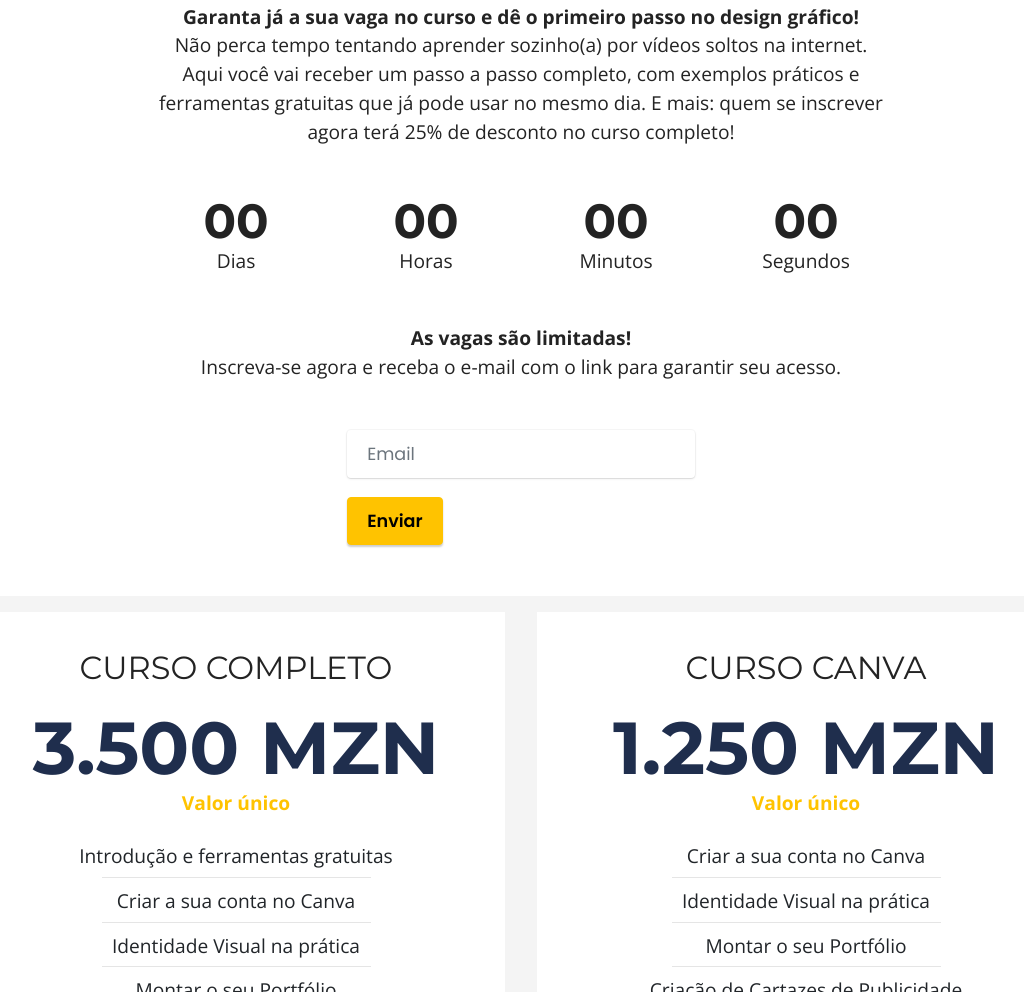
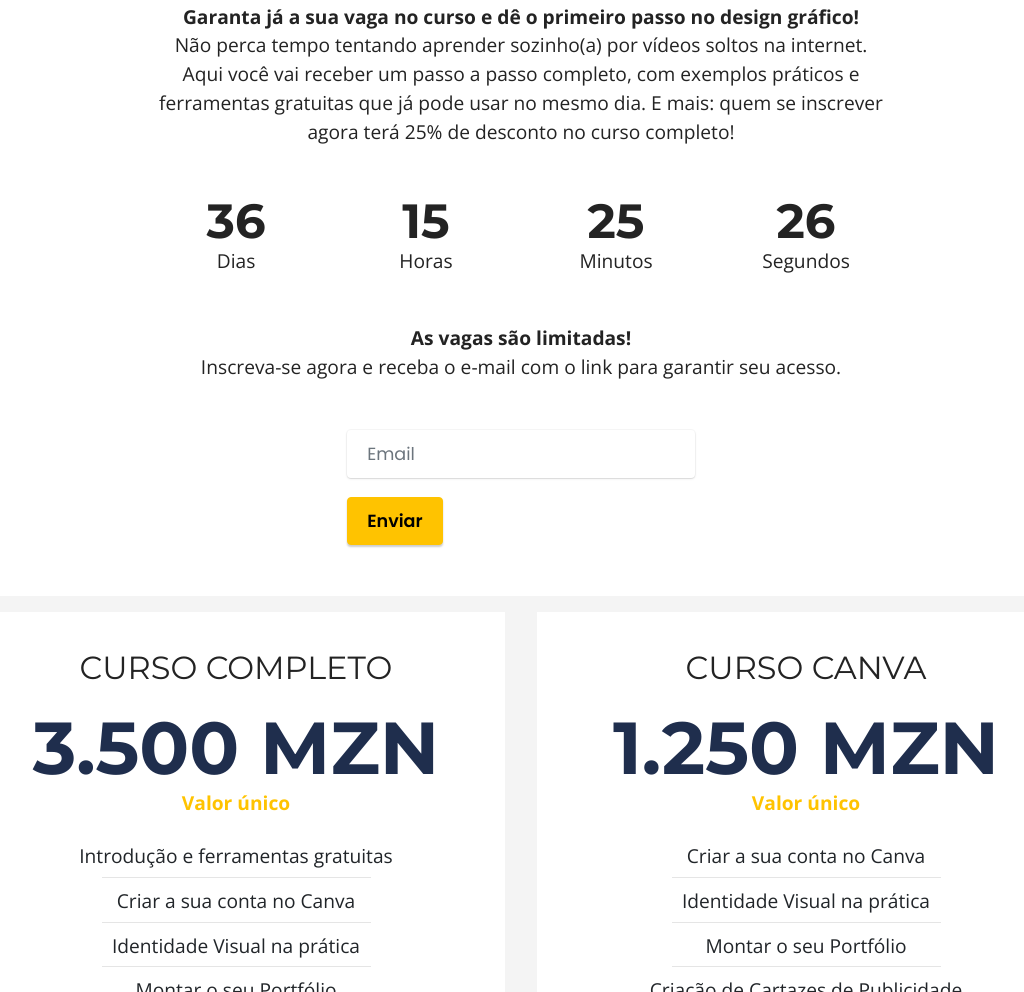
Before and after one commit to KarinaLaiza/KM, a plain HTML site: page index.html in a window 1280 px wide. Shown: the part 3653-4645 px from the top of the page, without its empty margins (119-1143 px from the left). Drawn offline with nearby package versions, Linux system fonts and the light colour scheme; files whose address does not match are found by name.

Commit message:
Update index.html

```diff
--- a/index.html
+++ b/index.html
@@ -218,7 +218,7 @@
                     <div class="hoursCountdown col-xs-3 col-sm-3 col-md-3" title="Horas"></div>
                     <div class="minutesCountdown col-xs-3 col-sm-3 col-md-3" title="Minutos"></div>
                     <div class="secondsCountdown col-xs-3 col-sm-3 col-md-3" title="Segundos"></div>
-                    <div class="countdown" data-due-date="2025/10/31"></div>
+                    <div class="countdown" data-due-date="2025/12/19"></div>
                 </div>
                 <p class="mbr-text mb-5 align-center mbr-fonts-style display-7"><strong>
                     As vagas são limitadas!</strong> <br>Inscreva-se agora e receba o e-mail com o link para garantir seu acesso.
```
